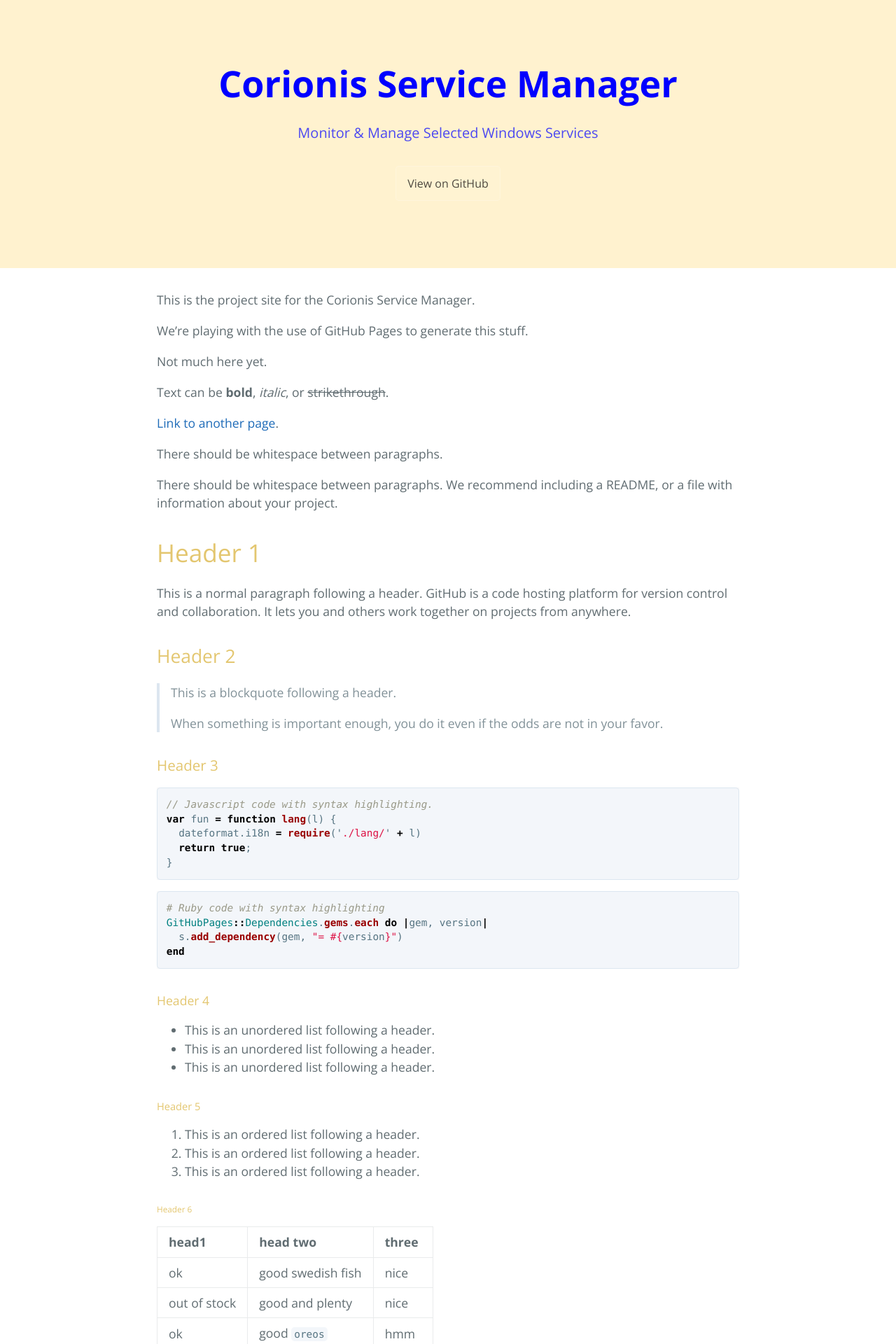
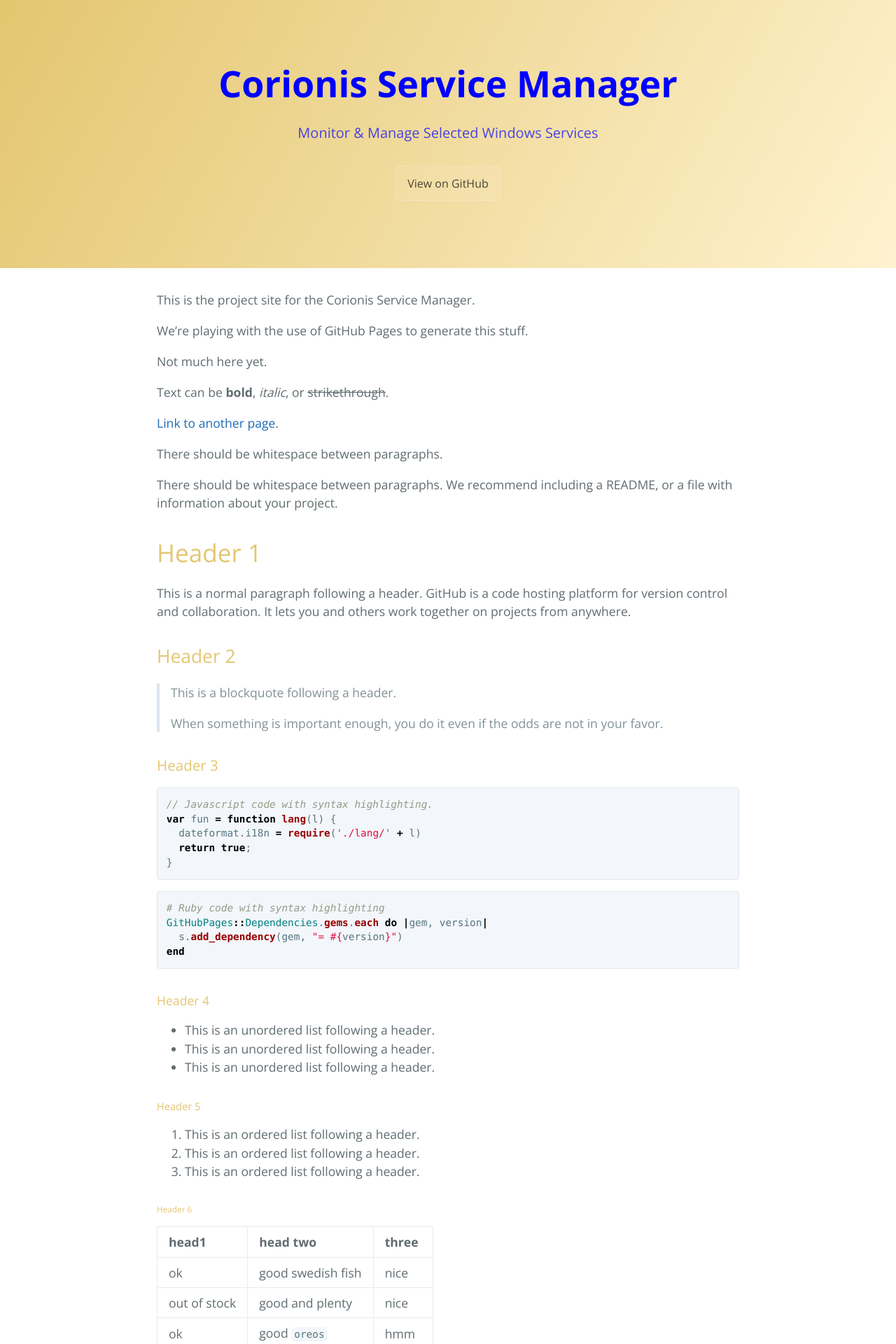
Before and after one commit to Corionis/CorionisServiceManager, a Jekyll site: the page built from docs/index.md, in a window 1280 px wide. Shown: the top 1920 px of the page at 70% size. Built offline with Jekyll 4.4.1, drawn with Linux system fonts in a browser that asks for light colours.

Commit message:
Update variables.scss

```diff
--- a/docs/_sass/variables.scss
+++ b/docs/_sass/variables.scss
@@ -5,7 +5,7 @@ $medium-breakpoint: 42em;
 // Headers
 $header-heading-color: #00f;
 $header-bg-color: #fff2cf;
-$header-bg-color-secondary: ffc71b; // #e3c66f;
+$header-bg-color-secondary: #e3c66f;
 
 // Text
 $section-headings-color: #e3c66f;
```
